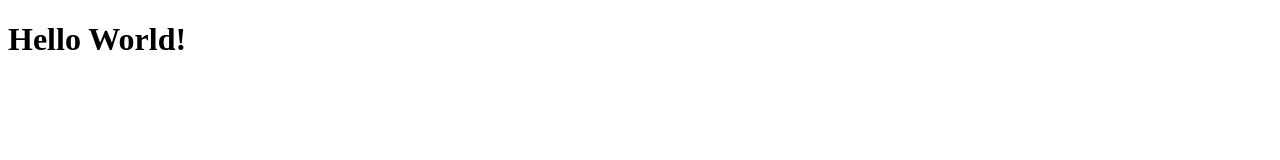
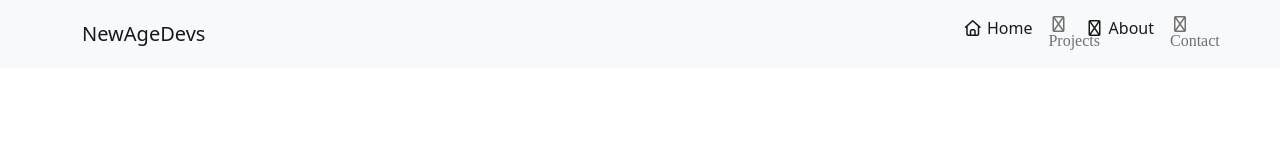
Before and after one commit to itsrafsanjani/newagedevs-portfolio-html-2, a plain HTML site: page index.html in a window 1280 px wide. Drawn offline with nearby package versions, Linux system fonts and the light colour scheme.

Commit message:
feat: bootstrap, fontawesome added and <nav/>  added

```diff
--- a/index.html
+++ b/index.html
@@ -6,10 +6,39 @@
     <meta http-equiv="X-UA-Compatible" content="IE=edge">
     <meta name="viewport" content="width=device-width, initial-scale=1.0">
     <title>NewAgeDevs - Develop The Ideas</title>
+    <link href="https://cdn.jsdelivr.net/npm/bootstrap@5.0.2/dist/css/bootstrap.min.css" rel="stylesheet">
+    <link href="https://cdn.jsdelivr.net/gh/hung1001/font-awesome-pro@0ac23ca/css/all.css" rel="stylesheet" />
 </head>
 
 <body>
-    <h1>Hello World!</h1>
+    <nav class="navbar navbar-expand-lg navbar-light bg-light">
+        <div class="container">
+            <a class="navbar-brand" href="#">NewAgeDevs</a>
+            <button class="navbar-toggler" type="button" data-bs-toggle="collapse"
+                data-bs-target="#navbarSupportedContent" aria-controls="navbarSupportedContent" aria-expanded="false"
+                aria-label="Toggle navigation">
+                <span class="navbar-toggler-icon"></span>
+            </button>
+            <div class="collapse navbar-collapse" id="navbarSupportedContent">
+                <ul class="navbar-nav ms-auto mb-2 mb-lg-0">
+                    <li class="nav-item">
+                        <a class="nav-link active" href="#"><i class="far fa-home"></i> Home</a>
+                    </li>
+                    <li class="nav-item">
+                        <a class="nav-link" href="#"><i class="far fa-code"> Projects</i></a>
+                    </li>
+                    <li class="nav-item">
+                        <a class="nav-link active" href="#"><i class="far fa-info"></i> About</a>
+                    </li>
+                    <li class="nav-item">
+                        <a class="nav-link" href="#"><i class="far fa-phone"> Contact</i></a>
+                    </li>
+                </ul>
+            </div>
+        </div>
+    </nav>
+
+    <script src="https://cdn.jsdelivr.net/npm/bootstrap@5.0.2/dist/js/bootstrap.bundle.min.js"></script>
 </body>
 
 </html>
```
